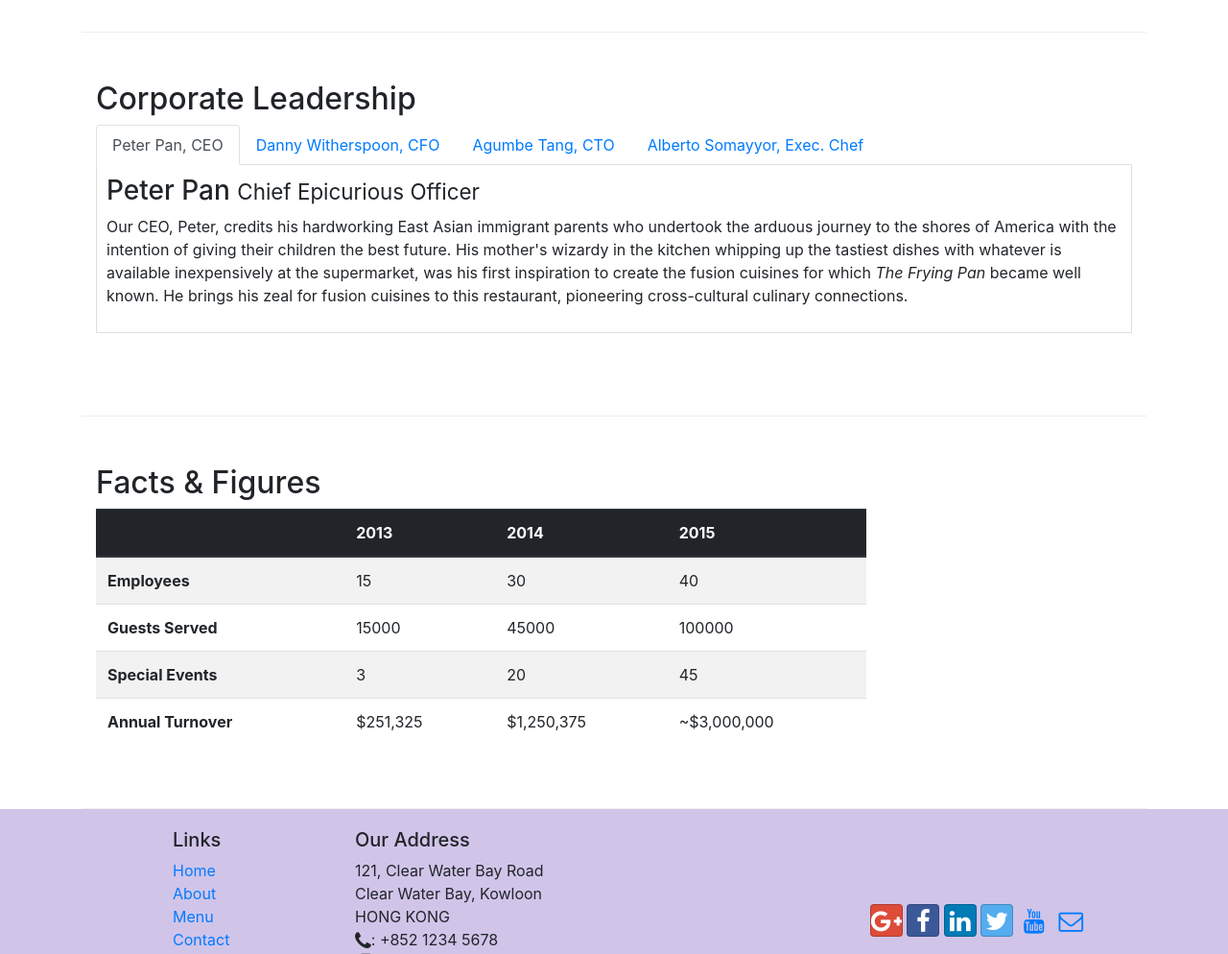
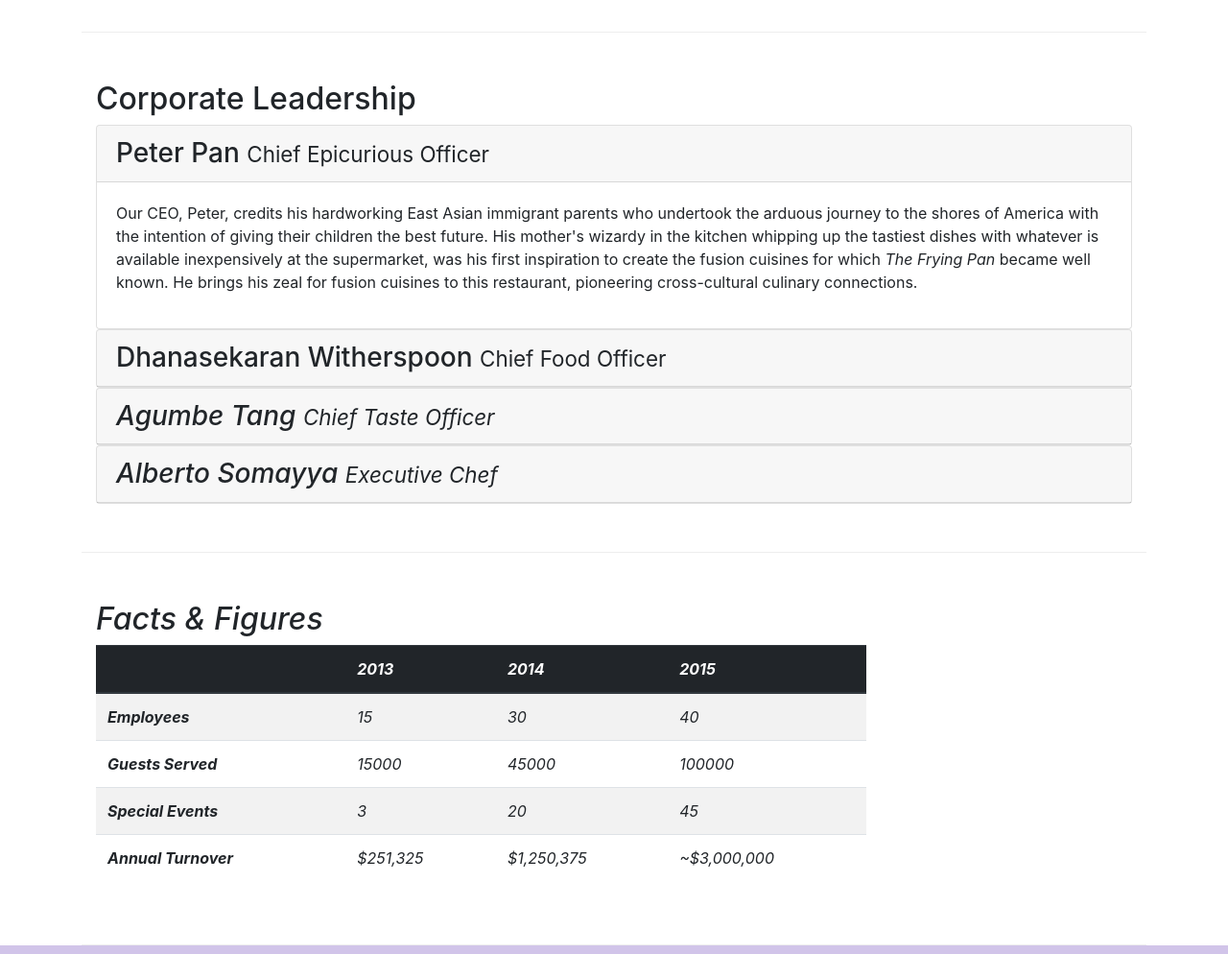
Before and after one commit to slicutium/conFusion, a website: page aboutus.html in a window 1280 px wide. Shown: the part 920-1914 px from the top of the page at 96% size. Drawn offline with nearby package versions, Linux system fonts and the light colour scheme.

Commit message:
accordion

```diff
--- a/aboutus.html
+++ b/aboutus.html
@@ -106,42 +106,67 @@
             <div class="col-12">
                 <h2>Corporate Leadership</h2>
 
-                <ul class="nav nav-tabs">
-                    <li class="nav-item">
-                        <a class="nav-link active" href="#peter"
-                            role="tab" data-toggle="tab">Peter Pan, CEO</a>
-                    </li>
-                    <li class="nav-item">
-                        <a class="nav-link" href="#danny"
-                            role="tab" data-toggle="tab">Danny Witherspoon, CFO</a>
-                    </li>
-                    <li class="nav-item">
-                        <a class="nav-link" href="#agumbe"
-                            role="tab" data-toggle="tab">Agumbe Tang, CTO</a>
-                    </li>
-                    <li class="nav-item">
-                        <a class="nav-link" href="#alberto"
-                            role="tab" data-toggle="tab">Alberto Somayyor, Exec. Chef</a>
-                    </li>
-                </ul>
+                <div id="accordion">
+                    <div class="card">
+                        <div class="card-header" role="tab" id="peterhead">
+                            <h3 class="mb-0">
+                                <a data-toggle="collapse" data-target="#peter">
+                                    Peter Pan <small>Chief Epicurious Officer</small>
+                                </a>
+                            </h3>
+                        </div>
+                        <div role="tabpanel" class="collapse show" id="peter" data-parent="#accordion">
+                            <div class="card-body">
+                                <p class="d-none d-sm-block">Our CEO, Peter, credits his hardworking East Asian immigrant parents who undertook the arduous journey to the shores of America with the intention of giving their children the best future. His mother's wizardy in the kitchen whipping up the tastiest dishes with whatever is available inexpensively at the supermarket, was his first inspiration to create the fusion cuisines for which <em>The Frying Pan</em> became well known. He brings his zeal for fusion cuisines to this restaurant, pioneering cross-cultural culinary connections.</p>
+                            </div>
+                        </div>
+                    </div>
 
-                <div class="tab-content">
-                    <div role="tabpanel" class="tab-pane fade show active" id="peter">
-                        <h3>Peter Pan <small>Chief Epicurious Officer</small></h3>
-                        <p class="d-none d-sm-block">Our CEO, Peter, credits his hardworking East Asian immigrant parents who undertook the arduous journey to the shores of America with the intention of giving their children the best future. His mother's wizardy in the kitchen whipping up the tastiest dishes with whatever is available inexpensively at the supermarket, was his first inspiration to create the fusion cuisines for which <em>The Frying Pan</em> became well known. He brings his zeal for fusion cuisines to this restaurant, pioneering cross-cultural culinary connections.</p>
+                    <div class="card">
+                        <div class="card-header" role="tab" id="dannyhead">
+                            <h3 class="mb-0">
+                                <a data-toggle="collapse" data-target="#danny">
+                                    Dhanasekaran Witherspoon <small>Chief Food Officer</small>
+                                </a>
+                            </h3>
+                        </div>
+                        <div role="tabpanel" class="collapse" id="danny" data-parent="#accordion">
+                            <div class="card-body">
+                                <p class="d-none d-sm-block">Our CFO, Danny, as he is affectionately referred to by his colleagues, comes from a long established family tradition in farming and produce. His experiences growing up on a farm in the Australian outback gave him great appreciation for varieties of food sources. As he puts it in his own words, <em>Everything that runs, wins, and everything that stays, pays!</p>
+                            </div>
+                        </div>
                     </div>
-                    <div role="tabpanel" class="tab-pane fade" id="danny">
-                        <h3>Dhanasekaran Witherspoon <small>Chief Food Officer</small></h3>
-                        <p class="d-none d-sm-block">Our CFO, Danny, as he is affectionately referred to by his colleagues, comes from a long established family tradition in farming and produce. His experiences growing up on a farm in the Australian outback gave him great appreciation for varieties of food sources. As he puts it in his own words, <em>Everything that runs, wins, and everything that stays, pays!</em></p>
+
+                    <div class="card">
+                        <div class="card-header" role="tab" id="agumbehead">
+                            <h3 class="mb-0">
+                                <a data-toggle="collapse" data-target="#agumbe">
+                                    Agumbe Tang  <small>Chief Taste Officer</small>
+                                </a>
+                            </h3>
+                        </div>
+                        <div role="tabpanel" class="collapse" id="agumbe" data-parent="#accordion">
+                            <div class="card-body">
+                                <p class="d-none d-sm-block">Blessed with the most discerning gustatory sense, Agumbe, our CTO, personally ensures that every dish that we serve meets his exacting tastes. Our chefs dread the tongue lashing that ensues if their dish does not meet his exacting standards. He lives by his motto, <em>You click only if you survive my lick.</em></p>
+                            </div>
+                        </div>
                     </div>
-                    <div role="tabpanel" class="tab-pane fade" id="agumbe">
-                        <h3>Agumbe Tang <small>Chief Taste Officer</small></h3>
-                        <p class="d-none d-sm-block">Blessed with the most discerning gustatory sense, Agumbe, our CTO, personally ensures that every dish that we serve meets his exacting tastes. Our chefs dread the tongue lashing that ensues if their dish does not meet his exacting standards. He lives by his motto, <em>You click only if you survive my lick.</em></p>
+
+                    <div class="card">
+                        <div class="card-header" role="tab" id="albertohead">
+                            <h3 class="mb-0">
+                                <a data-toggle="collapse" data-target="#alberto">
+                                    Alberto Somayya <small>Executive Chef</small>
+                                </a>
+                            </h3>
+                        </div>
+                        <div role="tabpanel" class="collapse" id="alberto" data-parent="#accordion">
+                            <div class="card-body">
+                                <p class="d-none d-sm-block">Award winning three-star Michelin chef with wide International experience having worked closely with whos-who in the culinary world, he specializes in creating mouthwatering Indo-Italian fusion experiences. He says, <em>Put together the cuisines from the two craziest cultures, and you get a winning hit! Amma Mia!</em></p>
+                            </div>
+                        </div>
                     </div>
-                    <div role="tabpanel" class="tab-pane fade" id="alberto">
-                        <h3>Alberto Somayya <small>Executive Chef</small></h3>
-                        <p class="d-none d-sm-block">Award winning three-star Michelin chef with wide International experience having worked closely with whos-who in the culinary world, he specializes in creating mouthwatering Indo-Italian fusion experiences. He says, <em>Put together the cuisines from the two craziest cultures, and you get a winning hit! Amma Mia!</em></p>
-                    </div>
+
                 </div>
             </div>
        </div>
```
